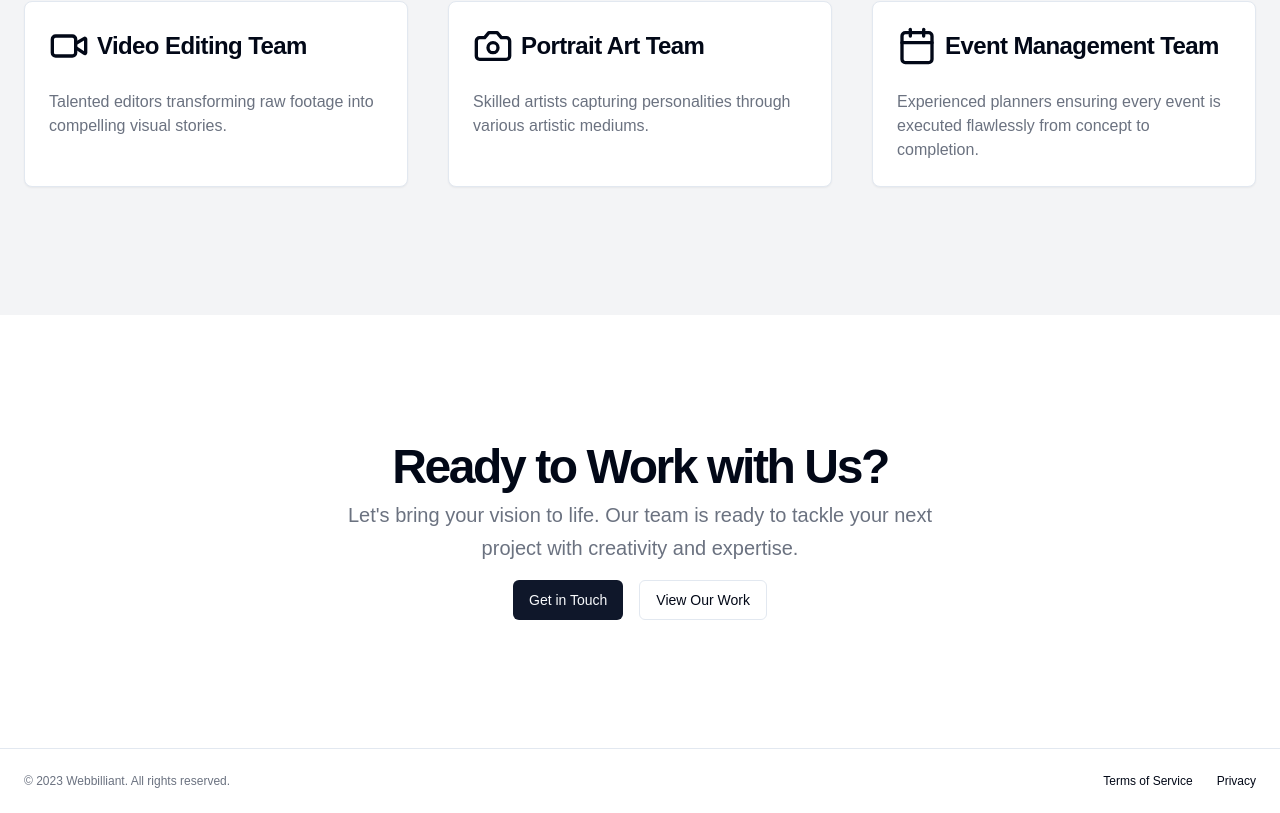
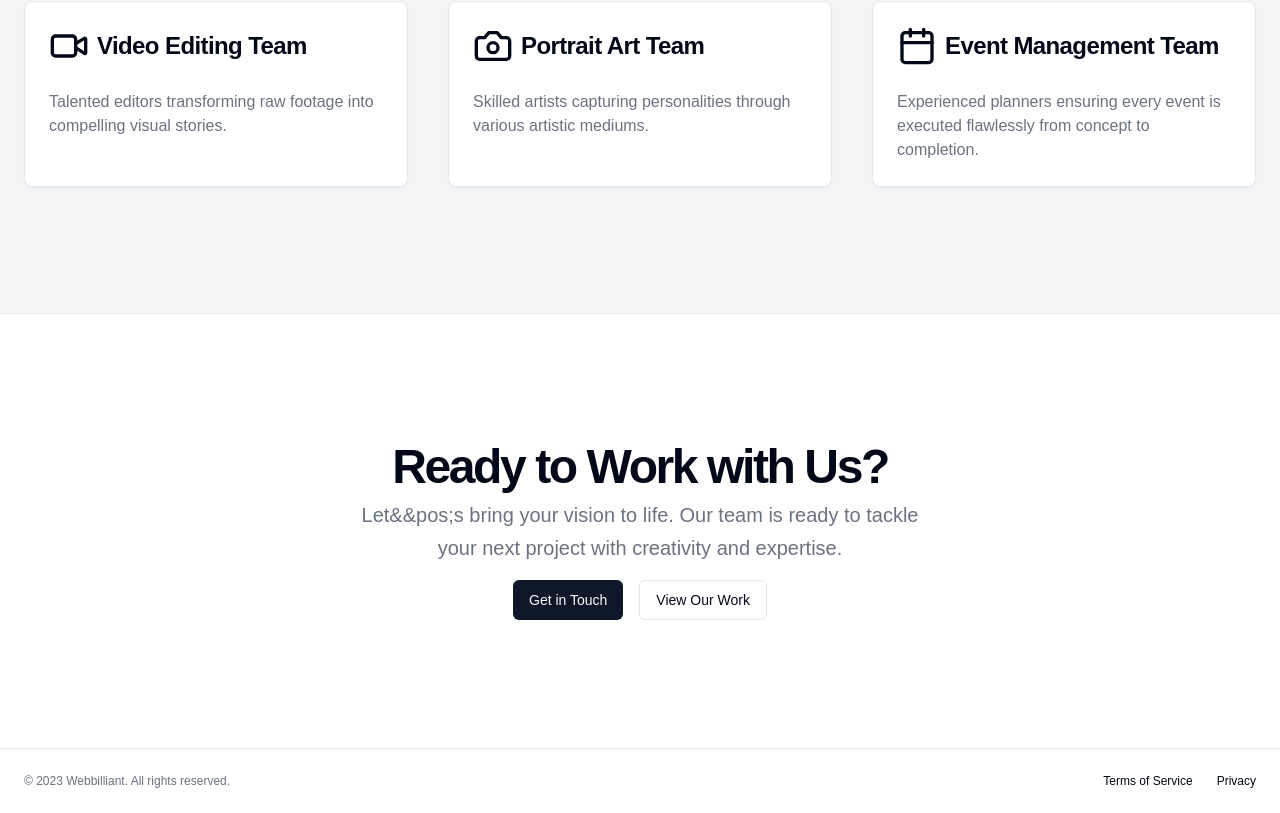
Before and after one commit to Shashiverm/Webbilliant, a Next.js app: page /about in a window 1280 px wide. Shown: the part 1518-2331 px from the top of the page. Built offline with nearby package versions, Linux system fonts and the light colour scheme.

Commit message:
Fix remaining ESLint error in about page

```diff
--- a/app/about/page.tsx
+++ b/app/about/page.tsx
@@ -119,7 +119,7 @@ export default function Component() {
                   Ready to Work with Us?
                 </h2>
                 <p className="mx-auto max-w-[600px] text-gray-500 md:text-xl/relaxed lg:text-base/relaxed xl:text-xl/relaxed">
-                  Let's bring your vision to life. Our team is ready to tackle your next project with creativity and expertise.
+                  Let&&pos;s bring your vision to life. Our team is ready to tackle your next project with creativity and expertise.
                 </p>
               </div>
               <div className="space-x-4">
```
